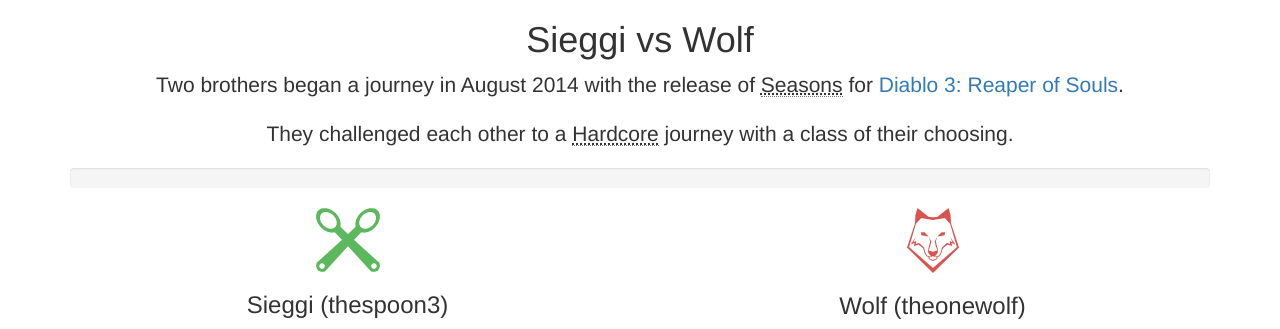
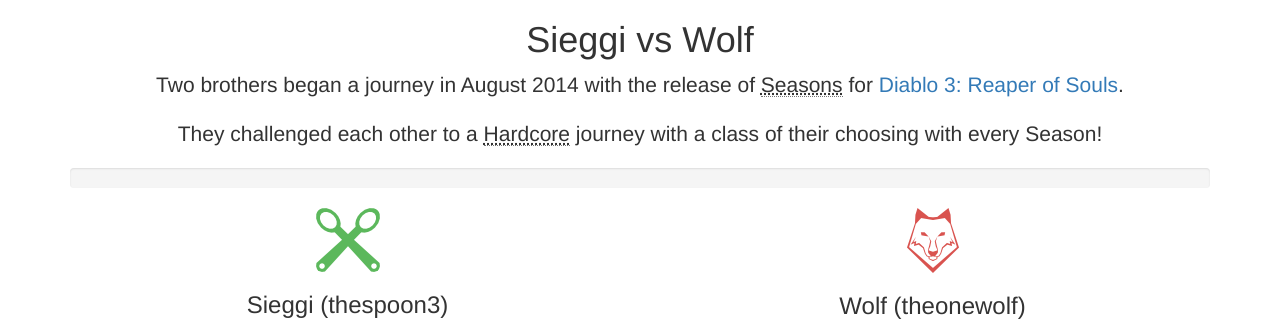
Before and after one commit to theonewolf/siegvswolf, a Flask app: template templates/index.jinja2 in a window 1280 px wide. Shown: the top 329 px of the page. Run offline with Flask 2, Linux system fonts and the light colour scheme; the template is opened without the code that fills it, so the values that code supplies are empty; some libraries are stand-ins or nearby versions.

Commit message:
templates: reflect the fact this is per-season

```diff
--- a/templates/index-failed.jinja2
+++ b/templates/index-failed.jinja2
@@ -27,7 +27,7 @@
                 <p class="lead text-center">They challenged each other to a
                 <abbr title="Death is permanent.  Each fight is an adrenaline
                              rush.">Hardcore</abbr> journey with a class of
-                their choosing.</p>
+                their choosing with every Season!</p>
             </div>
         </div>
 
--- a/templates/index.jinja2
+++ b/templates/index.jinja2
@@ -65,7 +65,7 @@
                 <p class="lead text-center">They challenged each other to a
                 <abbr title="Death is permanent.  Each fight is an adrenaline
                              rush.">Hardcore</abbr> journey with a class of
-                their choosing.</p>
+                their choosing with every Season!</p>
             </div>
         </div>
 
```
